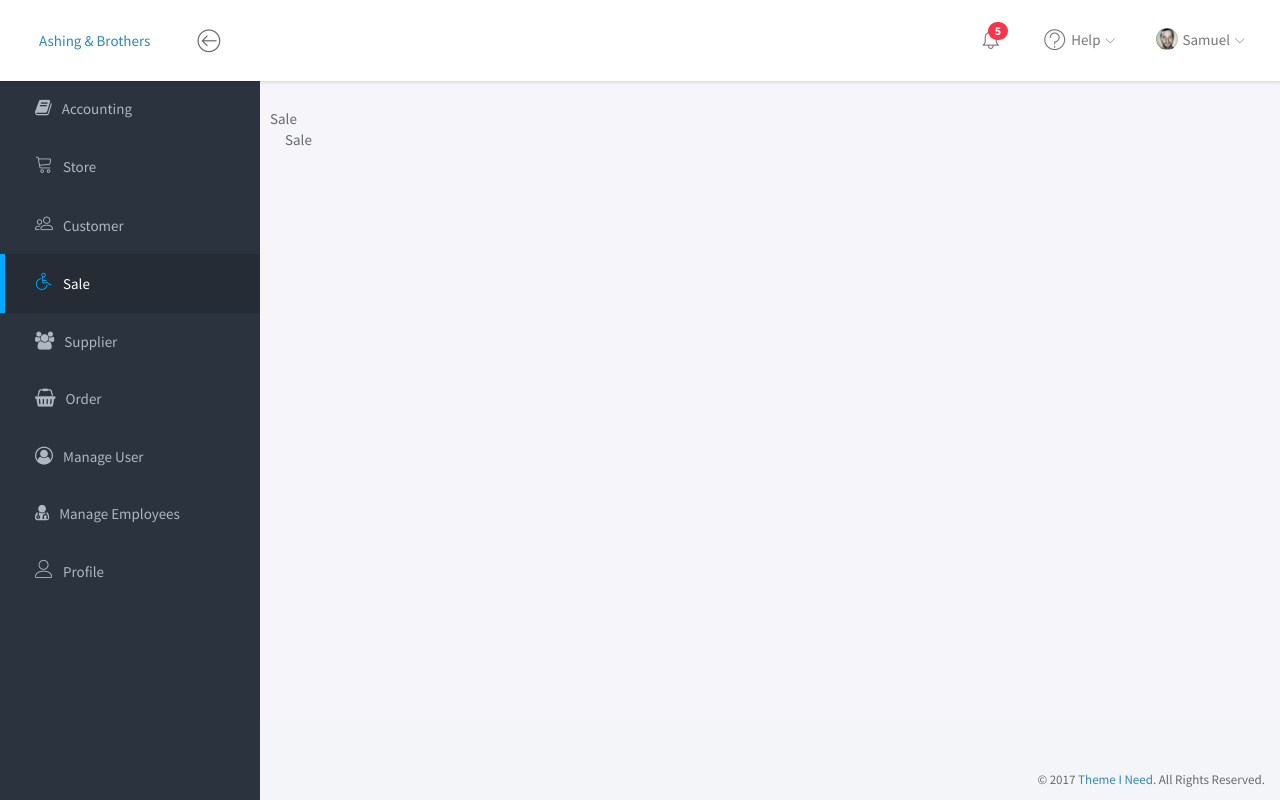
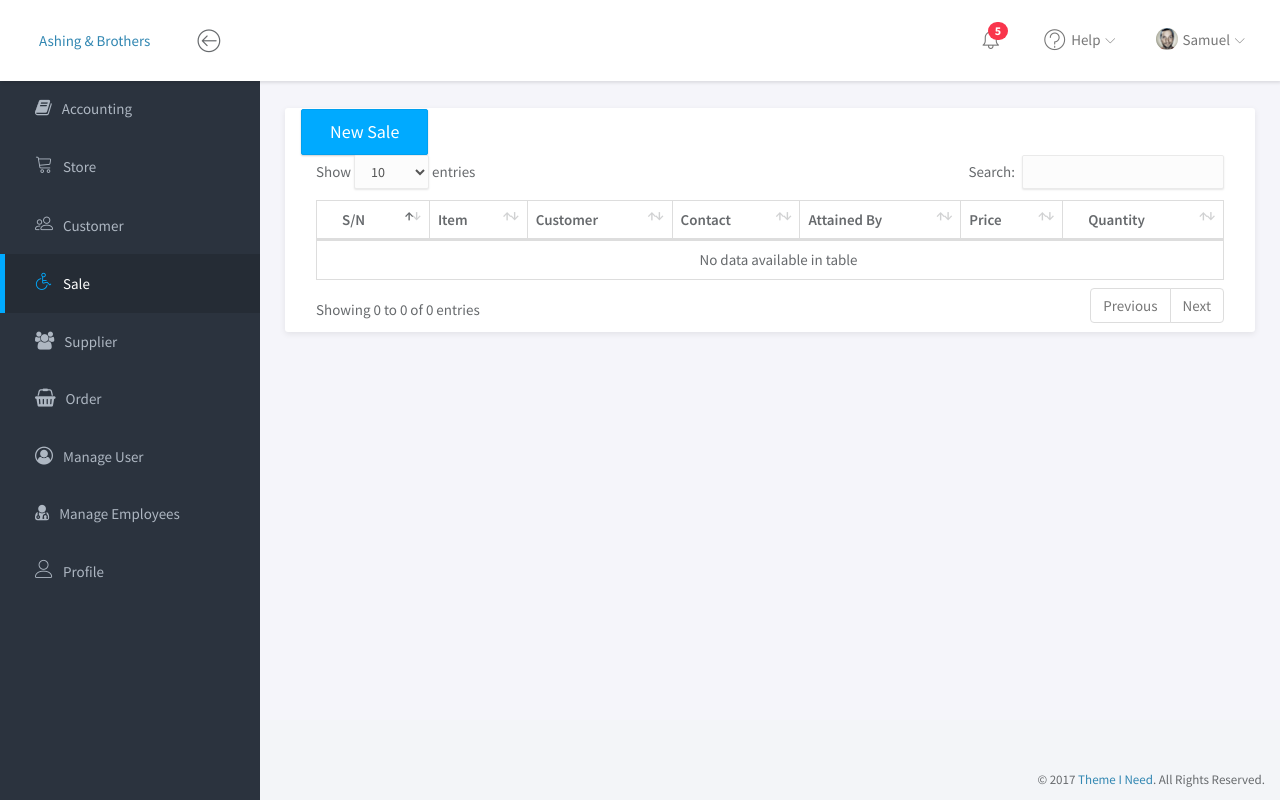
Before and after one commit to tjzango/sale-invento, a Django app: page /sale/ in a window 1280 px wide. Run offline with Django 3.2, Linux system fonts and the light colour scheme; a user stored in the database is signed in; data comes from the database, SQL or seed files in the repository; some libraries are stand-ins or nearby versions.

Commit message:
Added sale template

```diff
--- a/sale/templates/sale.html
+++ b/sale/templates/sale.html
@@ -2,7 +2,62 @@
 {% load widget_tweaks %}
 
 {% block title %} Sale{% endblock %}
-{% block head_title %}Sale{% endblock %}
+{% block style %}
+    <link rel="stylesheet" href="/static/vendor/datatables/dataTables.bootstrap4.css">
+{% endblock %}
 {% block content %}
-   Sale
+    <div class="panel panel-profile">
+        <div class="clearfix">
+            <div class="col-sm-12">
+                <a href="{% url 'supplier:order_request' %}">
+                    <button class="btn btn-primary btn-lg">New Sale</button>
+                </a>
+                <div class="table-responsive">
+                    {% if messages %}
+                        {% for message in messages %}
+                            <div class="alert alert-success alert-dismissible" role="alert">
+                                <button type="button" class="close" data-dismiss="alert"
+                                        aria-label="Close"><span
+                                        aria-hidden="true">&times;</span></button>
+                                <i class="fa fa-times-circle"></i> {{ message }}
+                            </div>
+                        {% endfor %}
+                    {% endif %}
+                    <table class="table table-bordered" id="dataTable" width="100%" cellspacing="0">
+                        <thead>
+                        <tr>
+                            <th>S/N</th>
+                            <th>Item</th>
+                            <th>Customer</th>
+                            <th>Contact</th>
+                            <th>Attained By</th>
+                            <th>Price</th>
+                            <th>Quantity</th>
+                        </tr>
+                        </thead>
+                        <tbody>
+                        {% for sale in sales %}
+                            <tr>
+                                <td>{{ forloop.counter }}</td>
+                                <td>{{ sale.item }}</td>
+                                <td>{{ sale.supplier}}</td>
+                                <td>{{ sale.bill_no }}</td>
+                                <td>{{ sale.requested_by }}</td>
+                                <td>{{ sale.requested_price }}</td>
+                                <td>{{ sale.requested_quantity }}</td>
+                            </tr>
+                        {% endfor %}
+                        </tbody>
+                    </table>
+                </div>
+            </div>
+        </div>
+    </div>
 {% endblock %}
+
+{% block script %}
+    <script src="/static/datatables/jquery.dataTables.js"></script>
+    <script src="/static/datatables/dataTables.bootstrap4.js"></script>
+    <!-- Custom scripts for all pages-->
+    <script src="/static/scripts/sb-admin-datatables.min.js"></script>
+{% endblock %}
```
Also changed, not shown: requirement.txt (added, +35 -0 lines).
